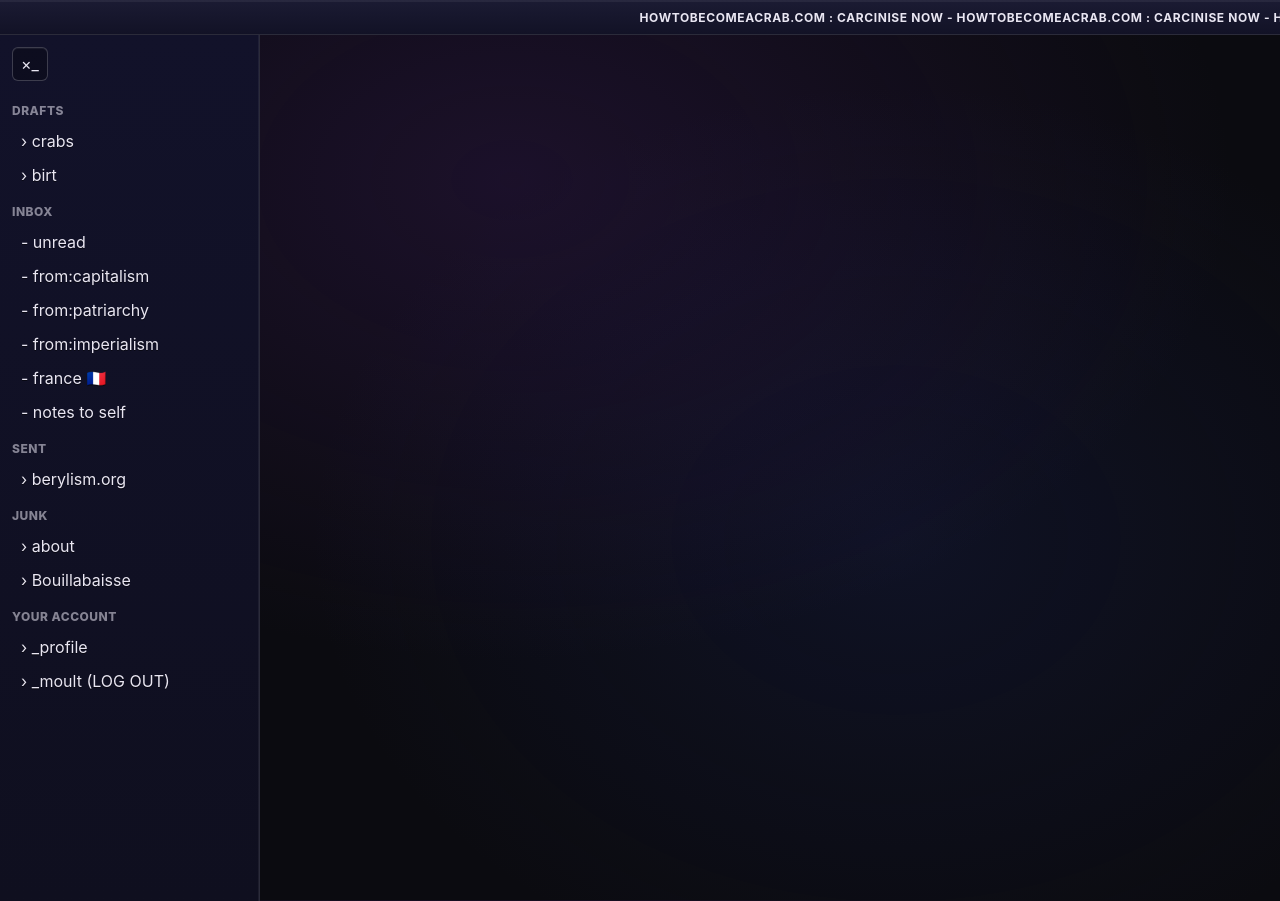
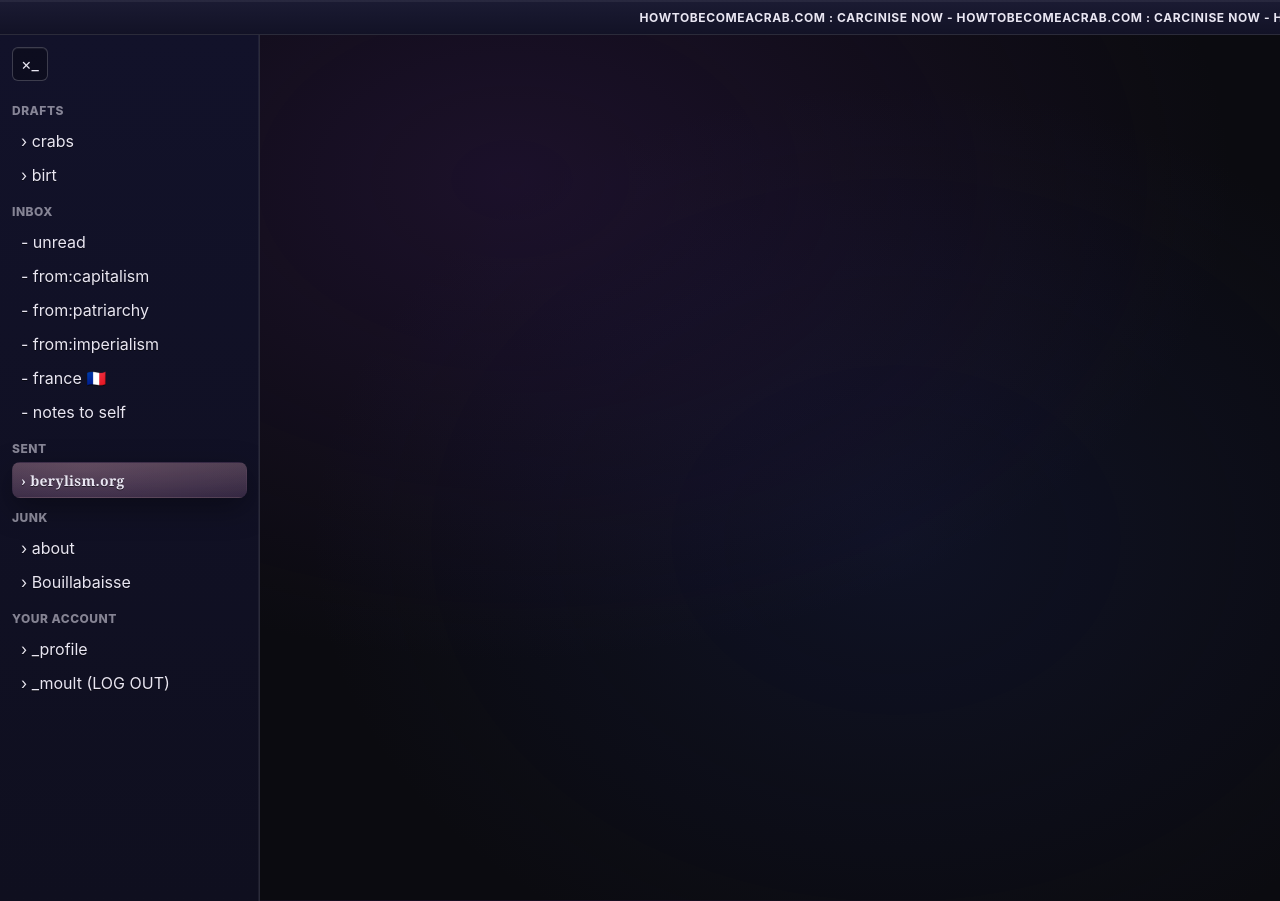
Before and after one commit to blhls/howtobecomeacrab, a Jekyll site: the page built from mail/index.md, in a window 1280 px wide. Built offline with Jekyll 4.4.1, drawn with Linux system fonts in a browser that asks for light colours.

Commit message:
Update mail.html

```diff
--- a/_layouts/mail.html
+++ b/_layouts/mail.html
@@ -29,7 +29,33 @@
       --text:   #e9e6f2;
       --muted:  rgba(233,230,242,.72);
       --shadow: rgba(0,0,0,.55);
+
+
     }
+
+    .sentbox{
+  margin-top: 6px;
+  padding: 12px 10px;
+  border-radius: 12px;
+  border: 1px solid rgba(255, 190, 210, .35);
+  background: radial-gradient(700px 220px at 30% 20%, rgba(255, 190, 210, .22), transparent 60%),
+              linear-gradient(180deg, rgba(255, 190, 210, .16), rgba(58,27,90,.18));
+  box-shadow: 0 10px 30px rgba(0,0,0,.35);
+  font-family: "Georgia", "Times New Roman", serif;
+  letter-spacing: .3px;
+  font-weight: 700;
+}
+
+.sentbox:hover{
+  border-color: rgba(255, 190, 210, .65);
+  box-shadow: 0 0 0 2px rgba(255, 190, 210, .18), 0 14px 40px rgba(0,0,0,.45);
+}
+
+.sentbox .folder-text{
+  text-shadow: none;
+  font-size: 14px;
+}
+
 
     html, body { height: 100%; margin: 0; }
 
```
